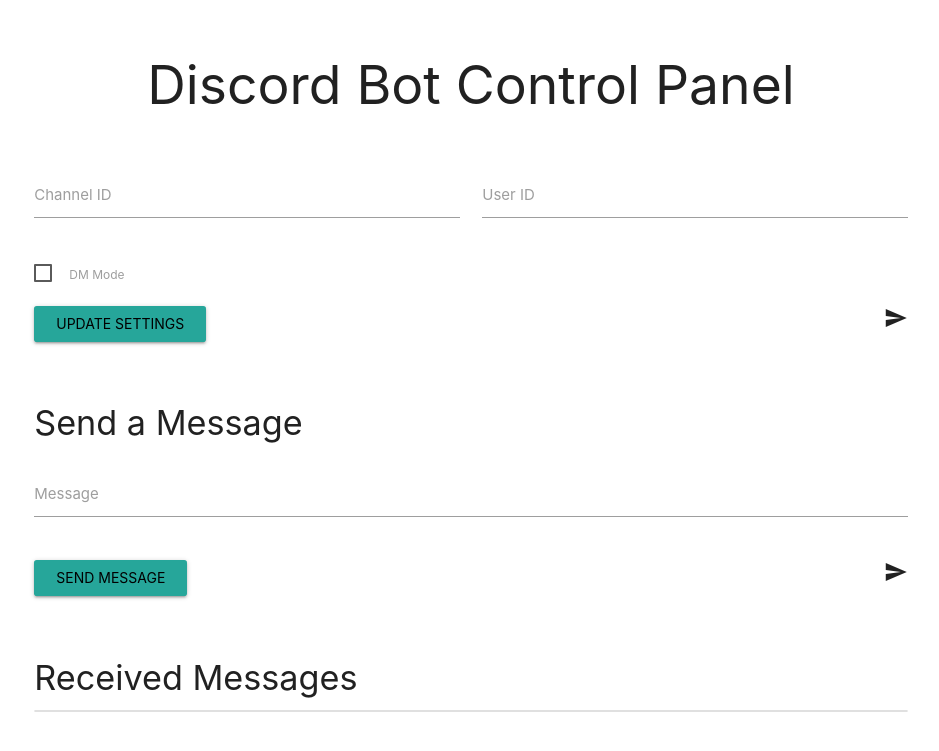
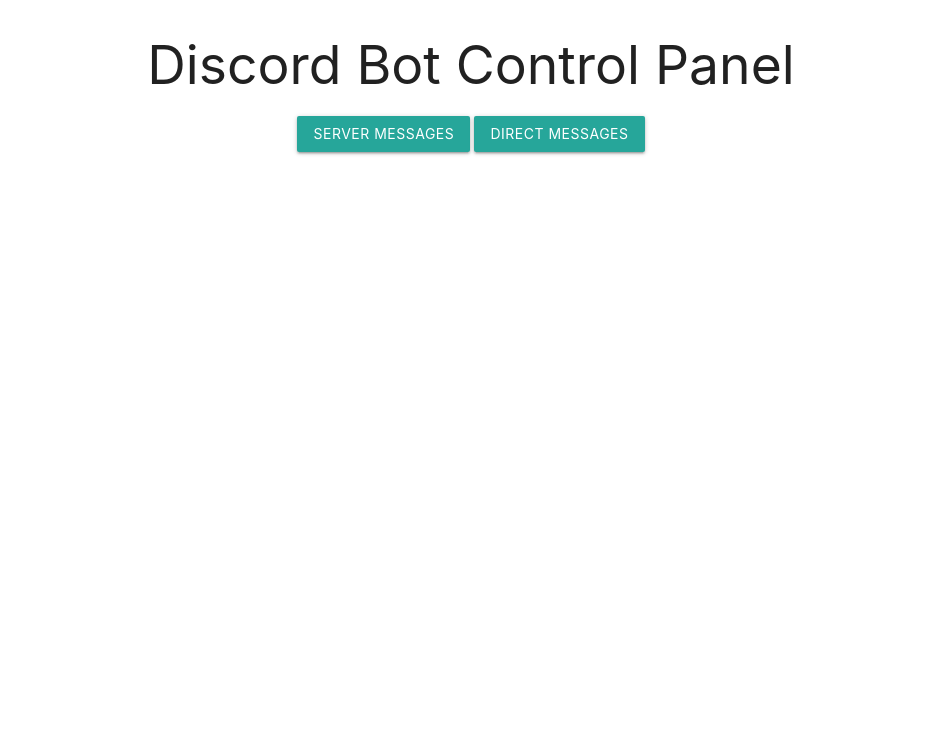
Before and after one commit to MrBlankCoding/DabBot, a Flask app: page / in a window 1280 px wide. Shown: the top 751 px of the page, without its empty margins (169-1108 px from the left). Run offline with Flask 3, Linux system fonts and the light colour scheme; parts of the project's set-up code (start-up, migrations or seed data) failed here and were passed over; some libraries are stand-ins or nearby versions.

Commit message:
Update index.html

```diff
--- a/templates/index.html
+++ b/templates/index.html
@@ -3,116 +3,17 @@
 <head>
     <meta charset="UTF-8">
     <meta name="viewport" content="width=device-width, initial-scale=1.0">
-    <title>Dab bot</title>
-    <!-- Materialize CSS -->
+    <title>Discord Bot Control Panel</title>
     <link rel="stylesheet" href="https://cdnjs.cloudflare.com/ajax/libs/materialize/1.0.0/css/materialize.min.css">
-    <!-- Material Icons -->
-    <link href="https://fonts.googleapis.com/icon?family=Material+Icons" rel="stylesheet">
-    <style>
-        body { padding-top: 20px; }
-        .message-list { max-height: 300px; overflow-y: auto; }
-    </style>
 </head>
 <body>
     <div class="container">
         <h2 class="header center-align">Discord Bot Control Panel</h2>
-
-        <div class="row">
-            <div class="col s12">
-                {% with messages = get_flashed_messages(with_categories=true) %}
-                    {% if messages %}
-                        {% for category, message in messages %}
-                            <div class="card-panel {{ 'green lighten-4' if category == 'success' else 'red lighten-4' }}">
-                                {{ message }}
-                            </div>
-                        {% endfor %}
-                    {% endif %}
-                {% endwith %}
-            </div>
+        <div class="row center-align">
+            <a href="{{ url_for('server') }}" class="btn waves-effect waves-light">Server Messages</a>
+            <a href="{{ url_for('dm') }}" class="btn waves-effect waves-light">Direct Messages</a>
         </div>
-
-        <div class="row">
-            <form class="col s12" method="POST" action="{{ url_for('index') }}">
-                {{ settings_form.hidden_tag() }}
-                <div class="row">
-                    <div class="input-field col s6">
-                        {{ settings_form.channel_id(class="validate") }}
-                        {{ settings_form.channel_id.label }}
-                    </div>
-                    <div class="input-field col s6">
-                        {{ settings_form.user_id(class="validate") }}
-                        {{ settings_form.user_id.label }}
-                    </div>
-                </div>
-                <div class="row">
-                    <div class="col s12">
-                        <label>
-                            {{ settings_form.dm_mode() }}
-                            <span>{{ settings_form.dm_mode.label }}</span>
-                        </label>
-                    </div>
-                </div>
-                <div class="row">
-                    <div class="col s12">
-                        {{ settings_form.submit(class="btn waves-effect waves-light") }}
-                        <i class="material-icons right">send</i>
-                    </div>
-                </div>
-            </form>
-        </div>
-
-        <div class="row">
-            <form class="col s12" action="{{ url_for('send_message') }}" method="POST">
-                {{ message_form.hidden_tag() }}
-                <h4>Send a Message</h4>
-                <div class="row">
-                    <div class="input-field col s12">
-                        {{ message_form.message(class="materialize-textarea") }}
-                        {{ message_form.message.label }}
-                    </div>
-                </div>
-                <div class="row">
-                    <div class="col s12">
-                        {{ message_form.submit(class="btn waves-effect waves-light") }}
-                        <i class="material-icons right">send</i>
-                    </div>
-                </div>
-            </form>
-        </div>
-
-        <div class="row">
-            <div class="col s12">
-                <h4>Received Messages</h4>
-                <ul class="collection message-list">
-                {% for author, message in received_messages %}
-                    <li class="collection-item"><strong>{{ author }}:</strong> {{ message }}</li>
-                {% endfor %}
-                </ul>
-            </div>
-        </div>
-
-        {% if errors %}
-        <div class="row">
-            <div class="col s12">
-                <h4>Errors</h4>
-                <ul class="collection">
-                {% for error in errors %}
-                    <li class="collection-item red-text">{{ error }}</li>
-                {% endfor %}
-                </ul>
-            </div>
-        </div>
-        {% endif %}
     </div>
-
-    <!-- Materialize JavaScript -->
     <script src="https://cdnjs.cloudflare.com/ajax/libs/materialize/1.0.0/js/materialize.min.js"></script>
-    <script>
-        document.addEventListener('DOMContentLoaded', function() {
-            M.updateTextFields();
-            var textareas = document.querySelectorAll('.materialize-textarea');
-            M.textareaAutoResize(textareas);
-        });
-    </script>
 </body>
 </html>
```
